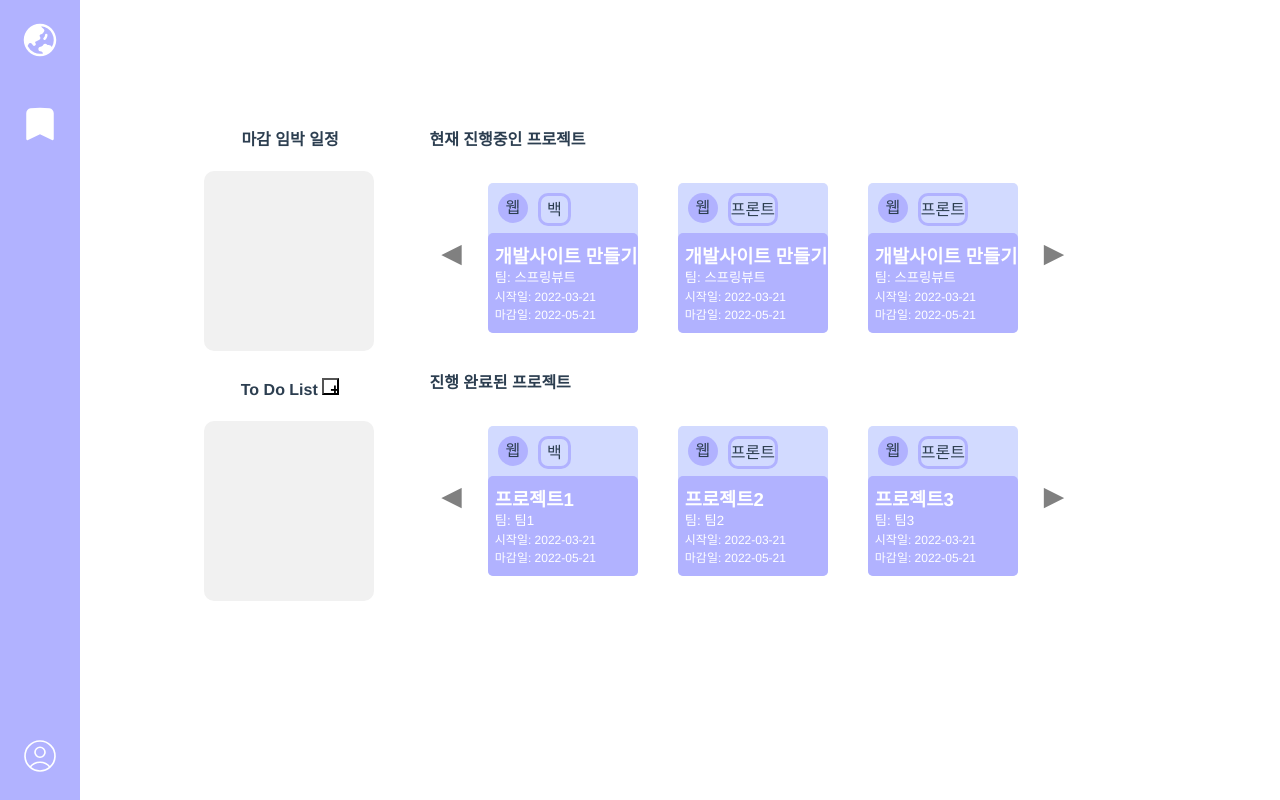
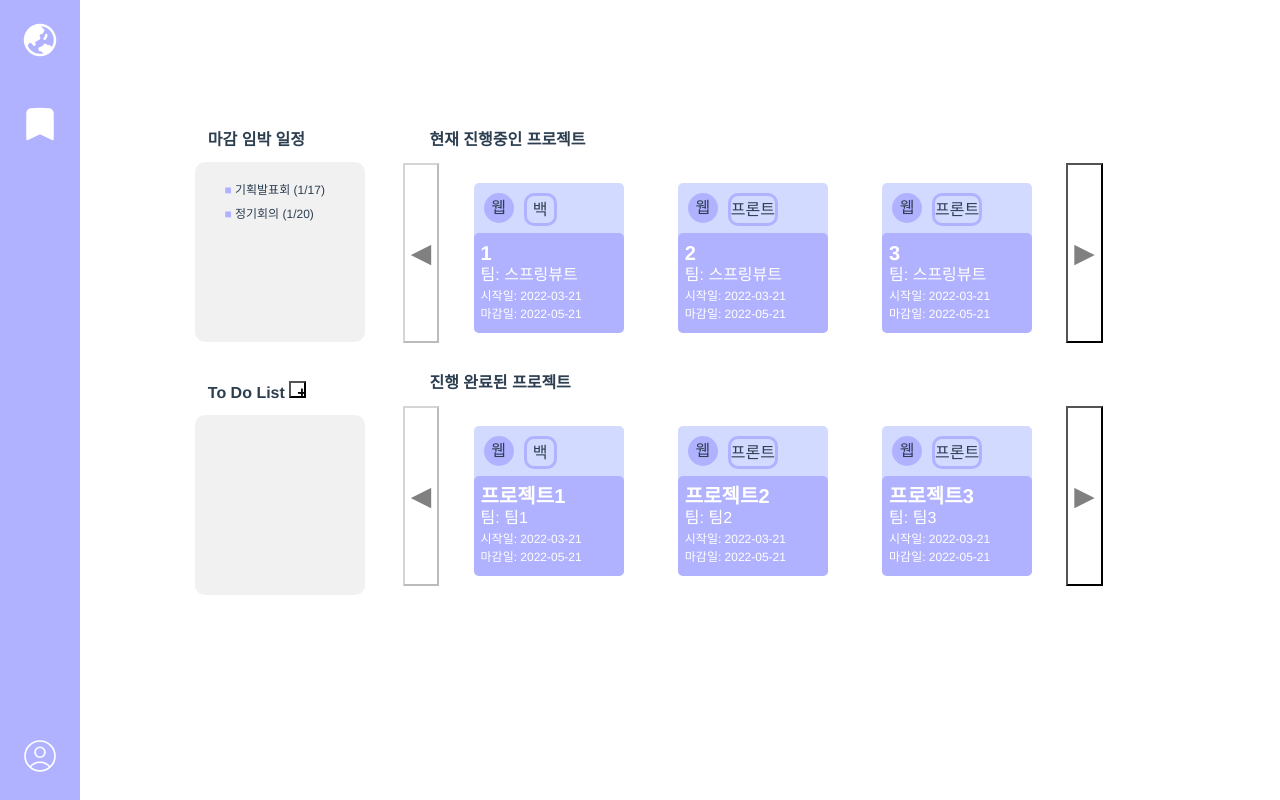
Before and after one commit to springvuet-front/frontend, a Vue app: page /mypage in a window 1280 px wide. Built offline with nearby package versions, Linux system fonts and the light colour scheme.

Commit message:
Show 3 page

```diff
--- a/src/views/MypageView.vue
+++ b/src/views/MypageView.vue
@@ -5,6 +5,9 @@
     <div class="schedule">
       <div class="title">마감 임박 일정</div>
       <div class="listBox">
+        <ul>
+          <li v-for="(schedule, index) in scheduleList" :key="index">{{ schedule.work_title }}  &#40;{{schedule.date_end.month}}/{{schedule.date_end.day}}&#41;</li>
+        </ul>
       </div>
     </div>
     <div class="toDoList">
@@ -13,8 +16,7 @@
       </div>
       <div class="listBox">
         <label>
-          <div class="checkToDoList" v-for="(toDo, index1) in toDos" :key="index1" v-html="toDo">
-          </div>
+          <component :is="toDo" v-for="(toDo, index) in toDos" :key="index"></component>
         </label>
       </div>
     </div>
@@ -23,23 +25,45 @@
     <div class="bproject current">
       <div class="title">현재 진행중인 프로젝트</div>
       <div class="projectlist">
-        <button type="button" class="showPastbtn" @click="showPastProject">◀</button>
-        <div v-for="(item, index2) in currentProjectList" :key="index2">
-        <!-- <div v-for="(item, index2) in visibleProject" :key="index2"> -->
-          <component :is="item.component" :data="item.data"></component>
+        <button type="button" class="showPastbtn" @click="showCurrentPast" :disabled="currentStartIndex===0">◀</button>
+        <div v-for="(item, index) in visibleCurrentProject" :key="index">
+          <!-- <component :is="item.component" :data="item.data"></component> -->
+          <div class="projectBox">
+            <div class="project category">
+              <div class="project field">{{item.data.project_field}}</div>
+              <div class="project myPart">{{item.data.project_mypart}}</div>
+            </div>
+            <div class="project info">
+              <div class="project name">{{item.data.project_name}}</div>
+              <div class="project team">팀: {{item.data.project_team}}</div>
+              <div class="project date start">시작일: {{item.data.project_date_start}}</div>
+              <div class="project date end">마감일: {{item.data.project_date_end}}</div>
+            </div>
+          </div>
         </div>
-        <button type="button" class="showNextbtn" @click="showNextProject">▶</button>
+        <button type="button" class="showNextbtn" @click="showCurrentNext" :disabled="currentEndIndex === currentProjectList.length || currentProjectList.length <= 3">▶</button>
       </div>
     </div>
     <div class="bproject complete">
       <div class="title">진행 완료된 프로젝트</div>
       <div class="projectlist">
-        <button type="button" class="showPastbtn" @click="showPastProject">◀</button>
-        <div v-for="(item, index2) in completeProjectList" :key="index2">
-        <!-- <div v-for="(item, index2) in visibleProject" :key="index2"> -->
-          <component :is="item.component" :data="item.data"></component>
+        <button type="button" class="showPastbtn" :disabled="completeStartIndex===0">◀</button>
+        <div v-for="(item, index) in visibleCompleteProject" :key="index">
+          <!-- <component :is="item.component" :data="item.data"></component> -->
+          <div class="projectBox">
+            <div class="project category">
+              <div class="project field">{{item.data.project_field}}</div>
+              <div class="project myPart">{{item.data.project_mypart}}</div>
+            </div>
+            <div class="project info">
+              <div class="project name">{{item.data.project_name}}</div>
+              <div class="project team">팀: {{item.data.project_team}}</div>
+              <div class="project date start">시작일: {{item.data.project_date_start}}</div>
+              <div class="project date end">마감일: {{item.data.project_date_end}}</div>
+            </div>
+          </div>
         </div>
-        <button type="button" class="showNextbtn" @click="showNextProject">▶</button>
+        <button type="button" class="showNextbtn">▶</button>
       </div>
     </div>
   </div>
@@ -87,40 +111,26 @@
   align-content: center;
   justify-content: center;
 }
-.title {
-  font-size: 12pt;
-  text-align: center;
-  font-weight: bold;
-  padding: 1vw;
+
+.listBox {
+  background-color: #F1F1F1;
+  width: 170px;
+  height: 180px;
+  /* margin: 0.7vw; */
+  border-radius: 10px;
+  display: flex;
+  align-items: flex-start;
+  overflow-y: auto;
 }
 
-.bproject {
-  background-color: white;
-  min-height: 45%;
-  margin: 1vw;
-}
-.bproject.current {
-  display: block;
-}
-.bproject .title {
-  padding-left: 20pt;
-  padding-top: 10pt;
-  text-align: left;
-}
-.bproject.complete {
-
-}
-.projectlist {
-  background-color: #FFFFFF;
-  width: 700px;
-  height: 180px;
-  display: flex;
-  flex-wrap: nowrap;
-  justify-content: center;
+.listBox li {
+  font-size: 12px;
+  line-height:2.0;
 }
 
-.project-item {
-  margin-right: 10px;
+.listBox li::marker {
+  content: '■ ';
+  color: #B1B2FF;
 }
 
 #plusbtn{
@@ -137,36 +147,47 @@
   /* border-radius: 5px; */
 }
 
-.listBox {
-  background-color: #F1F1F1;
-  width: 170px;
+.title {
+  font-size: 12pt;
+  text-align: left;
+  font-weight: bold;
+  padding: 1vw;
+}
+
+.bproject {
+  background-color: white;
+  min-height: 45%;
+  margin: 1vw;
+}
+.bproject.current {
+  display: block;
+}
+.bproject .title {
+  padding-left: 20pt;
+  padding-top: 10pt;
+}
+.bproject.complete {
+
+}
+.projectlist {
+  background-color: #FFFFFF;
+  width: 700px;
   height: 180px;
-  margin: 0.7vw;
-  border-radius: 10px;
   display: flex;
-  align-items: flex-start;
-  overflow-y: auto;
+  flex-wrap: nowrap;
+  /* justify-content: center; */
+  justify-content: space-between;
 }
-.checkToDoList{
-  display: flex;
-  align-items: center;
-  margin-top: 5px;
+
+.project-item {
+  margin-right: 10px;
 }
-.listBox input[type="checkbox"]{
-  width: 30px;
-  height: 30px;
-}
-.listBox input[type="text"]{
-  width: 120px;
-  height: 25px;
-  border: 0;
-  background-color: #B1B2FF;
-}
+
 .showPastbtn{
   background-color: rgba(0,0,0,0);
   font-size: 20pt;
   color: gray;
-  border: none;
+  /* border: none; */
 }
 .showPastbtn:active{
   color: #B1B2FF;
@@ -176,73 +197,162 @@
   background-color: rgba(0,0,0,0);
   font-size: 20pt;
   color: gray;
-  border: none;
+  /* border: none; */
 }
 .showNextbtn:active{
   color: #B1B2FF;
   border: none;
 }
+
+/* ProjectBox */
+.projectBox {
+    width: 150px;
+    height: 150px;
+    background-color: #D2DAFF;
+    border-radius: 5px;
+    display: block;
+    font-size: 12pt;
+    margin: 20px;
+}
+.projectBox:hover{
+    box-shadow: 0 14px 28px rgba(0,0,0,0.25), 0 10px 10px rgba(0,0,0,0.22);
+}
+.project.category {
+    width: 150px;
+    height: 50px;
+    display: flex;
+}
+.project.field {
+    border-radius: 50%;
+    background-color: #B1B2FF;
+    margin-top: 10px;
+    margin-left: 10px;
+    width: auto;
+    min-width: 30px;
+    height: 30px;
+    text-align: center;
+    line-height: 30px;
+}
+.project.myPart {
+    border-radius: 10px;
+    border: solid;
+    border-color: #B1B2FF;
+    width: auto;
+    min-width: 27px;
+    height: 27px;
+    text-align: center;
+    line-height: 27px;
+    margin-top: 10px;
+    margin-left: 10px;
+}
+.project.info{
+    width: 150px;
+    height: 100px;
+    align-content:center;
+    background-color: #B1B2FF;
+    border-radius: 5px;
+    font-size: 9pt;
+    text-indent: 7px;
+    line-height:1.5;
+    color: white;
+}
+.project.name{
+    font-size: 15pt;
+    line-height:1.0;
+    font-weight: bold;
+}
+.project.team{
+    font-size: 12pt;
+    font-weight: medium;
+}
 </style>
 
 <script>
 import LeftMenu from '@/components/LeftMenu.vue';
-import ProjectBox from '@/components/ProjectBox.vue';
+// import ProjectBox from '@/components/ProjectBox.vue';
+import ToDo from '@/components/ToDo.vue';
 
 export default {
   name: 'MypageView',
   components: {
     LeftMenu,
-    ProjectBox
+    // ProjectBox,
+    ToDo
   },
   data () {
     return {
-      startIndex: 0,
-      endIndex: 2,
-      checked: false,
-      inputToDo:'',
-      sampleData: "",
+      // checked: false,
+      // inputToDo:'',
+      scheduleList: [
+        { project_index: '', work_title: '기획발표회', date_end: { year: 2023, month: 1, day: 17 }},
+        { project_index: '', work_title: '정기회의', date_end: {year: 2023, month: 1, day: 20 }}
+      ],
       toDos: [],
-      visibleProject: [],
       currentProjectList: [
-        { component: ProjectBox,
+        {
+          // component: ProjectBox,
           data: { project_field: "웹",
             project_mypart: "백",
-            project_name: "개발사이트 만들기",
+            project_name: "1",
             project_team: "스프링뷰트",
             project_date_start: "2022-03-21",
             project_date_end: "2022-05-21",
           }
         },
-        { component: ProjectBox,
+        {
+          // component: ProjectBox,
           data: { project_field: "웹",
             project_mypart: "프론트",
-            project_name: "개발사이트 만들기",
+            project_name: "2",
             project_team: "스프링뷰트",
             project_date_start: "2022-03-21",
             project_date_end: "2022-05-21",
           }
         },
-        { component: ProjectBox,
+        {
+          // component: ProjectBox,
           data: { project_field: "웹",
             project_mypart: "프론트",
-            project_name: "개발사이트 만들기",
+            project_name: "3",
             project_team: "스프링뷰트",
             project_date_start: "2022-03-21",
             project_date_end: "2022-05-21",
           }
         },
-        // { component: ProjectBox,
-        //   data: { project_field: "웹",
-        //     project_mypart: "프론트",
-        //     project_name: "개발사이트 만들기",
-        //     project_team: "스프링뷰트",
-        //     project_date_start: "2022-03-21",
-        //     project_date_end: "2022-05-21",
-        //   }
-        // }
+        {
+          // component: ProjectBox,
+          data: { project_field: "앱",
+            project_mypart: "프론트",
+            project_name: "4",
+            project_team: "스프링뷰트",
+            project_date_start: "2022-03-21",
+            project_date_end: "2022-05-21",
+          }
+        },
+        {
+          // component: ProjectBox,
+          data: { project_field: "앱",
+            project_mypart: "백",
+            project_name: "5",
+            project_team: "스프링뷰트",
+            project_date_start: "2022-03-21",
+            project_date_end: "2022-05-21",
+          }
+        },
+        {
+          // component: ProjectBox,
+          data: { project_field: "웹",
+            project_mypart: "프론트",
+            project_name: "6",
+            project_team: "스프링뷰트",
+            project_date_start: "2022-03-21",
+            project_date_end: "2022-05-21",
+          }
+        }
       ],
       completeProjectList: [
-        { component: ProjectBox,
+        {
+          // component: ProjectBox,
           data: { project_field: "웹",
             project_mypart: "백",
             project_name: "프로젝트1",
@@ -251,7 +361,8 @@ export default {
             project_date_end: "2022-05-21",
           }
         },
-        { component: ProjectBox,
+        {
+          // component: ProjectBox,
           data: { project_field: "웹",
             project_mypart: "프론트",
             project_name: "프로젝트2",
@@ -260,7 +371,8 @@ export default {
             project_date_end: "2022-05-21",
           }
         },
-        { component: ProjectBox,
+        {
+          // component: ProjectBox,
           data: { project_field: "웹",
             project_mypart: "프론트",
             project_name: "프로젝트3",
@@ -269,19 +381,54 @@ export default {
             project_date_end: "2022-05-21",
           }
         },
-      ]
+      ],
+      currentProjectPage: 1,
+      currentStartIndex: 0,
+      currentEndIndex: 3,
+      completeStartIndex: 0,
+      completeEndIndex: 3,
+      disabledCurrentNext: false
     }
   },
   methods: {
     addToDoList(){
-      this.toDos.push('<input type="checkbox" v-model="checked"><input type="text" v-model="inputToDo" :disabled="checked">');
+      // this.toDos.push('<input type="checkbox" v-model="checked"><input type="text" v-model="inputToDo" :disabled="checked">');
+      this.toDos.push(ToDo);
     },
-    showPastProject(){
+    showCurrentPast(){
+      if(this.currentStartIndex != 0){
+        this.currentStartIndex--;
+        this.currentEndIndex--;
+      }
+    },
+    showCurrentNext(){
+      if(this.currentEndIndex != this.currentProjectList.length){
+        this.currentStartIndex++;
+        this.currentEndIndex++;
+      }
+    },
+    showCompletePast(){
 
     },
-    showNextProject(){
-      this.visibleProject = this.currentProjectList.slice(this.startIndex, this.endIndex);
-    }
+    showCompleteNext(){
+
+    },
+
+  },
+  computed: {
+    visibleCurrentProject(){
+      console.log('변화');
+      return this.currentProjectList.slice(this.currentStartIndex, this.currentEndIndex);
+    },
+    visibleCompleteProject(){
+      return this.completeProjectList.slice(this.completeStartIndex, this.completeEndIndex);
+    },
+    // setEndIndex(){
+    //   if(this.currentProjectList.length <= 3) {
+    //     this.currentEndIndex = this.currentProjectList.length;
+    //     return this.currentEndIndex;
+    //   }
+    // }
   }
 }
 </script>
```
